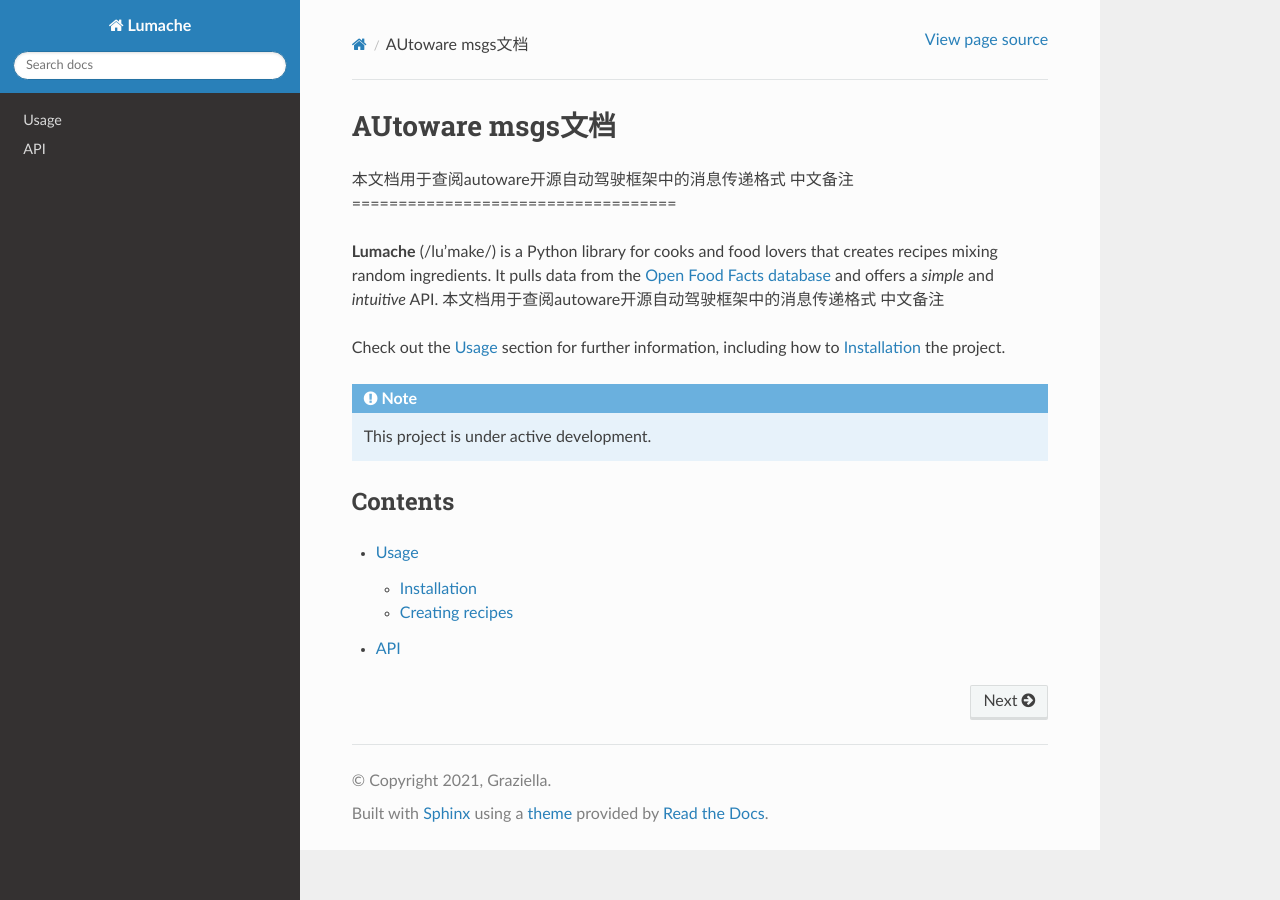
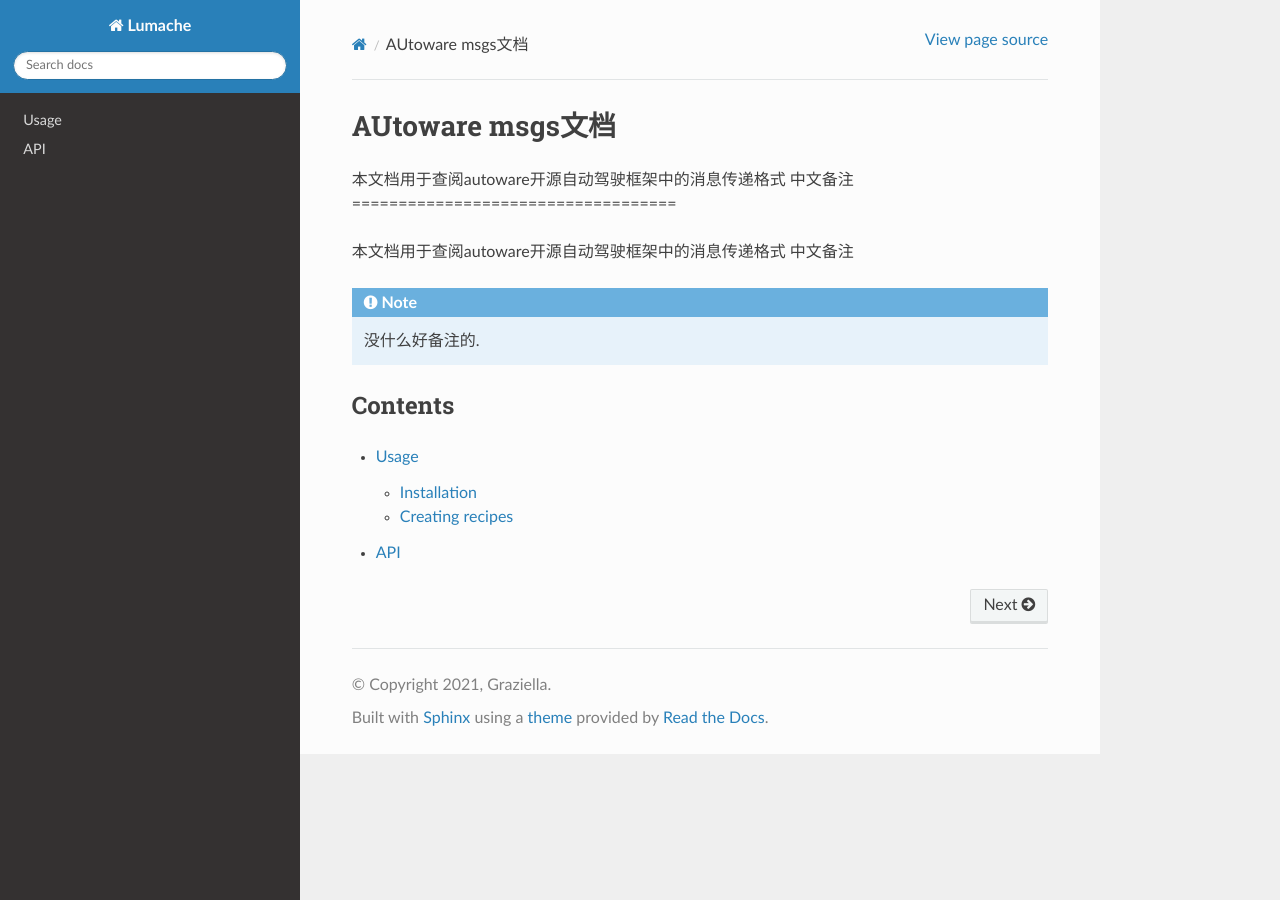
Before and after one commit to caclot/Autoware_msgs, a Sphinx documentation site: the page built from docs/source/index.rst, in a window 1280 px wide. Built offline with Sphinx 7.4.7 and the Read the Docs theme 3.1.0, drawn with Linux system fonts in a browser that asks for light colours.

Commit message:
Update index.rst

```diff
--- a/docs/source/index.rst
+++ b/docs/source/index.rst
@@ -5,18 +5,12 @@ AUtoware msgs文档
 中文备注
 ===================================
 
-**Lumache** (/lu'make/) is a Python library for cooks and food lovers
-that creates recipes mixing random ingredients.
-It pulls data from the `Open Food Facts database <https://world.openfoodfacts.org/>`_
-and offers a *simple* and *intuitive* API.
 本文档用于查阅autoware开源自动驾驶框架中的消息传递格式
 中文备注
 
-Check out the :doc:`usage` section for further information, including
-how to :ref:`installation` the project.
 
 .. note::
-   This project is under active development.
+   没什么好备注的.
 Contents
 --------
 .. toctree::
```
